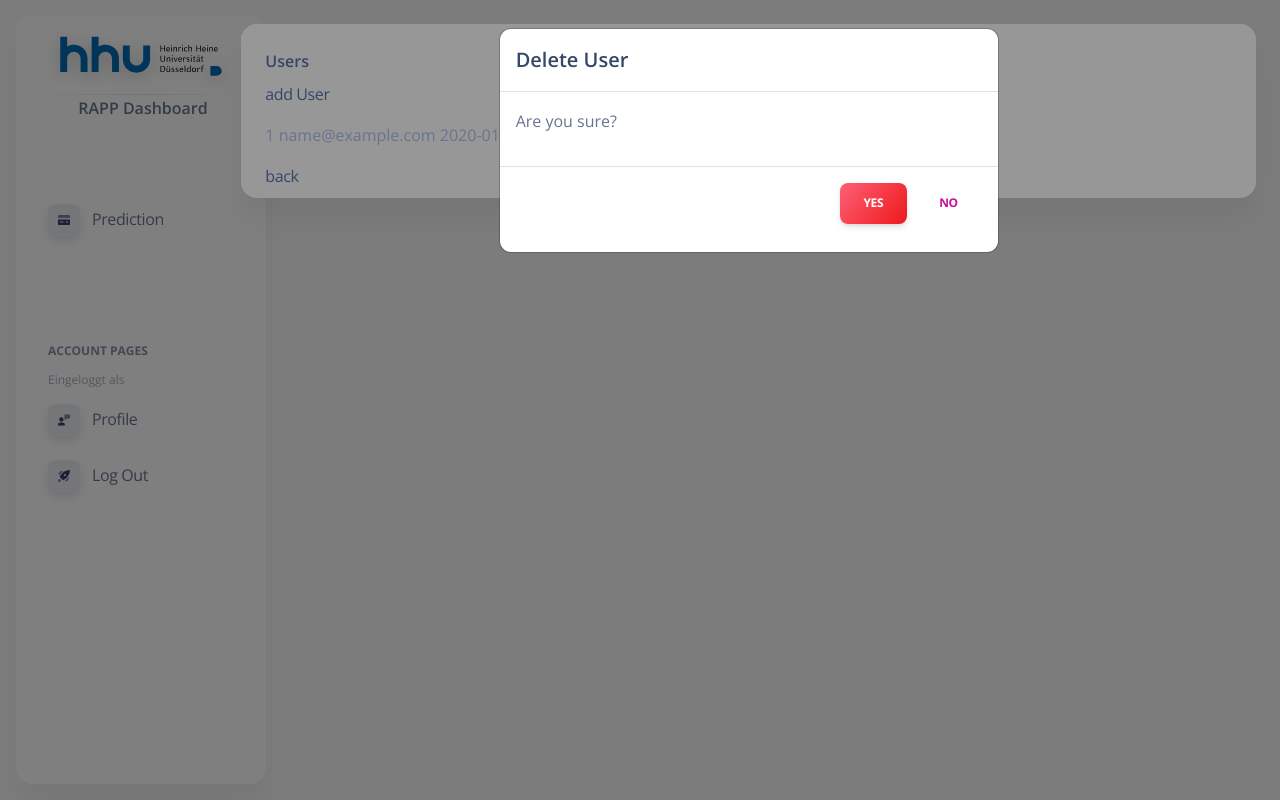
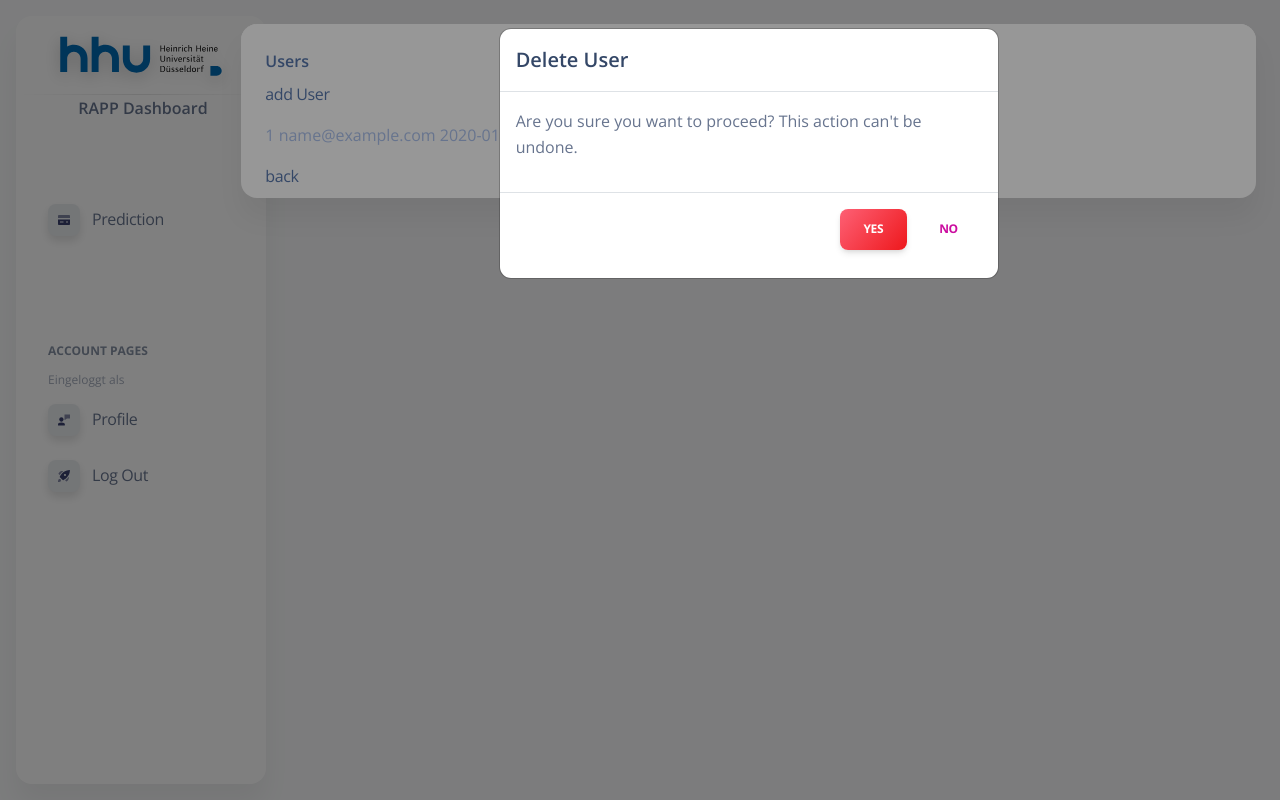
Before and after one commit to hhu-rapp/rapp-webapp, a Flask app: template app/templates/main/manage_users.html in a window 1280 px wide, after a click on "DELETE". Run offline with Flask 3, Linux system fonts and the light colour scheme; the template is opened without the code that fills it: most values are stand-ins (such as "Sample title", 1, 10 or a date in 2020); some libraries are stand-ins or nearby versions.

Commit message:
Update modal text

```diff
--- a/app/templates/components/modal.html
+++ b/app/templates/components/modal.html
@@ -7,7 +7,7 @@
                     <button type="button" class="btn-close" data-bs-dismiss="modal" aria-label="Close"><span aria-hidden="true">×</span></button>
                 </div>
                 <div class="modal-body">
-                    <p>Are you sure?</p>
+                    <p>Are you sure you want to proceed? This action can't be undone.</p>
                 </div>
                 <div class="modal-footer">
                     <a href="{{ url_for(callback, id=id) }}" class="btn bg-gradient-danger">Yes</a>
```
